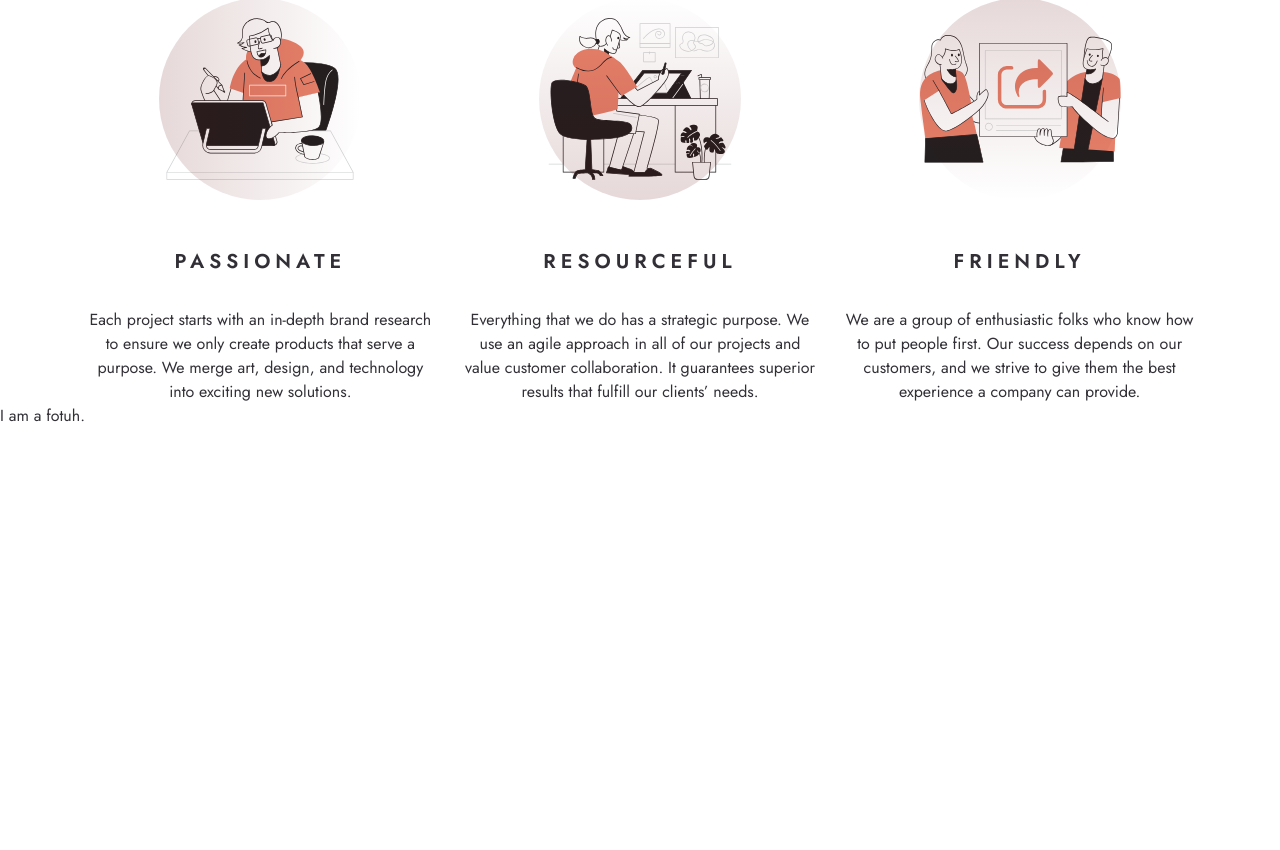
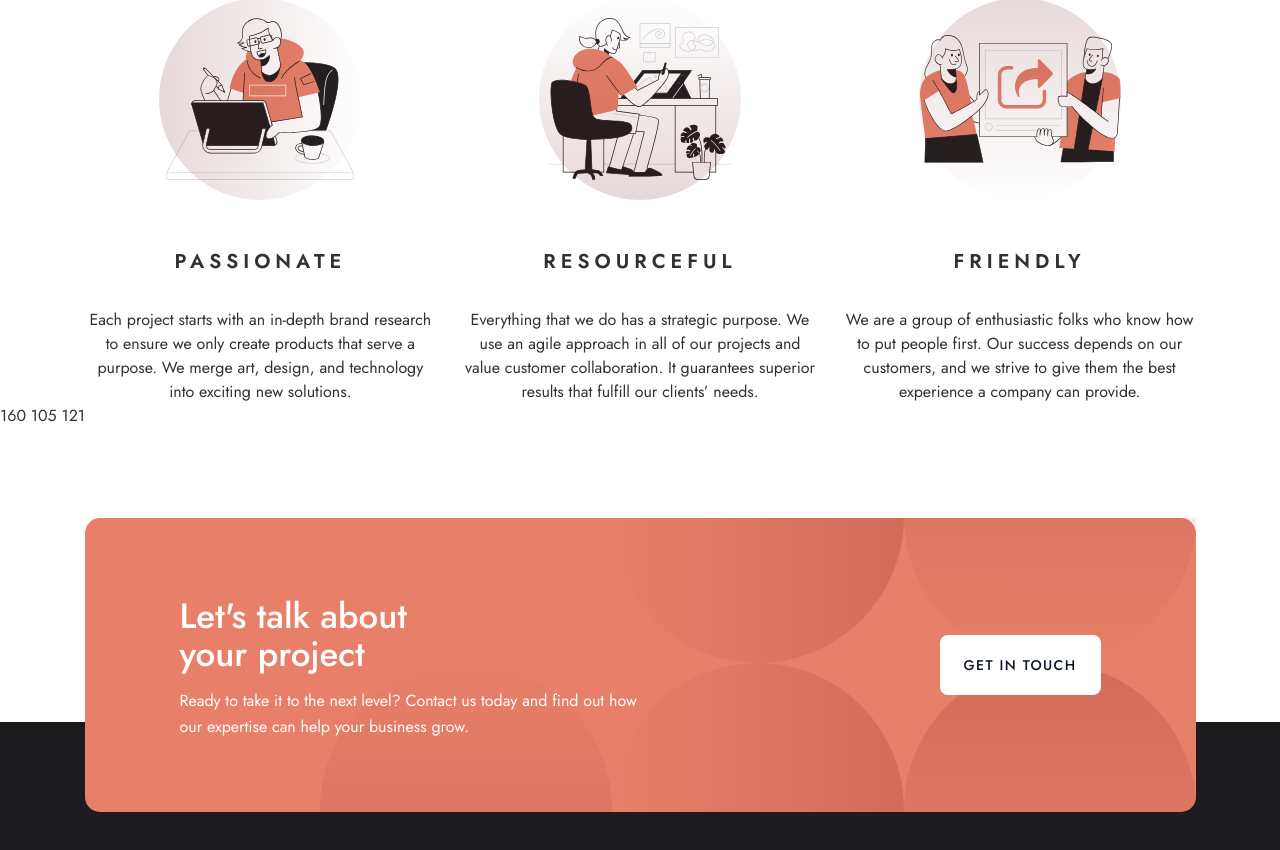
Before and after one commit to ElHuzain/designo-multi-page, a Next.js app: page /home in a window 1280 px wide. Shown: the part 1757-2607 px from the top of the page. Before the commit the page ends 2185 px from the top, so only its background shows below. Built offline with nearby package versions, Linux system fonts and the light colour scheme.

Commit message:
added: footer upper part

```diff
--- a/components/common/footer.tsx
+++ b/components/common/footer.tsx
@@ -1,10 +1,30 @@
 import React from 'react'
+import MaxWidthContainer from '../ui/maxWidthContainer'
+import { Button } from '@/components/ui/button'
 
 const Footer = () => {
   return (
-    <footer>
-      I am a fotuh.
-    </footer>
+    <div>
+      160 105 121
+      <MaxWidthContainer className="translate-y-[90px] rounded-[15px] bg-primary">
+        <div className="relative items-center overflow-hidden justify-between flex px-[95px] py-[72px]">
+
+          {/* Background decoration */}
+          <img alt='bg-decoration' src='/assets/shared/desktop/bg-pattern-call-to-action.svg' className="absolute z-[-1] right-0 top-[-50%]" />
+
+          <div className="text-white">
+            <h2 className="text-[35px] font-[500] flex flex-col mb-2"><span className="mb-[-15px]">Let's talk about</span> <span>your project</span></h2>
+            <p className="leading-[26px]">Ready to take it to the next level? Contact us today and find out how<br /> our expertise can help your business grow.</p>
+          </div>
+          <Button variant="secondary" className="h-fit w-fit">GEt in touch</Button>
+
+        </div >
+
+      </MaxWidthContainer >
+
+  {/* Actual footer */ }
+  < footer className = "h-[300px] w-full bg-black" ></footer >
+    </div >
   )
 }
 
```
